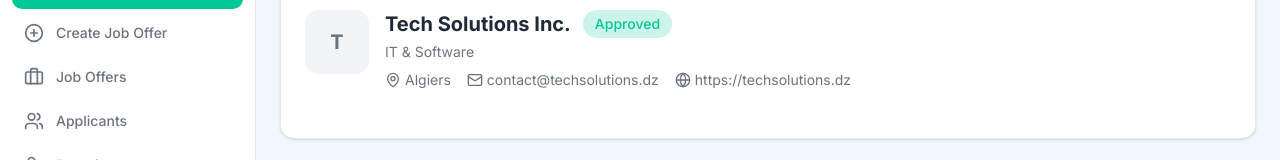
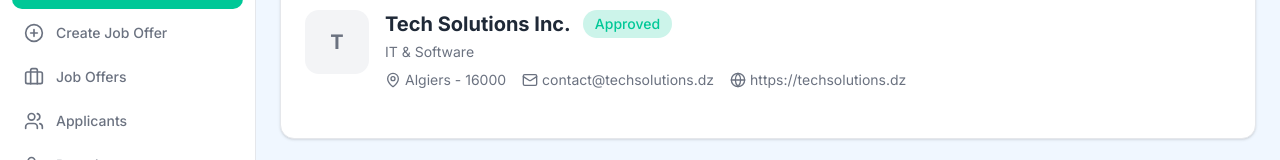
Before and after one commit to Douaa-code/cvision-frontend, a Next.js app: page /company/profile in a window 1280 px wide. Shown: the part 187-347 px from the top of the page. Built offline with nearby package versions, Linux system fonts and the light colour scheme.

Commit message:
feat(company): display postal code next to wilaya in company header
Co-Authored-By: Claude Sonnet 4.6 <noreply@anthropic.com>

```diff
--- a/app/(company)/company/profile/page.tsx
+++ b/app/(company)/company/profile/page.tsx
@@ -102,7 +102,7 @@ export default function CompanyProfilePage() {
               <div className="flex flex-wrap gap-4 text-sm text-muted-foreground">
                 <span className="flex items-center gap-1">
                   <MapPin className="w-4 h-4" />
-                  {wilaya}
+                  {wilaya} - {postalCode}
                 </span>
                 <span className="flex items-center gap-1">
                   <Mail className="w-4 h-4" />
```
